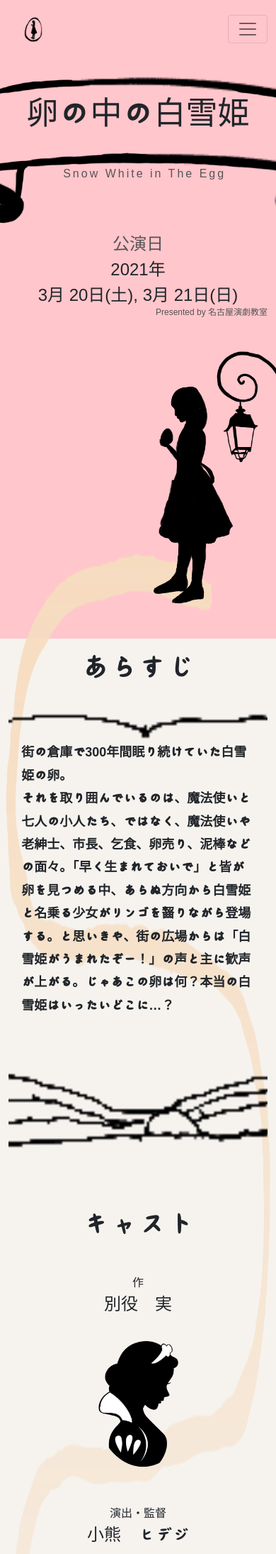
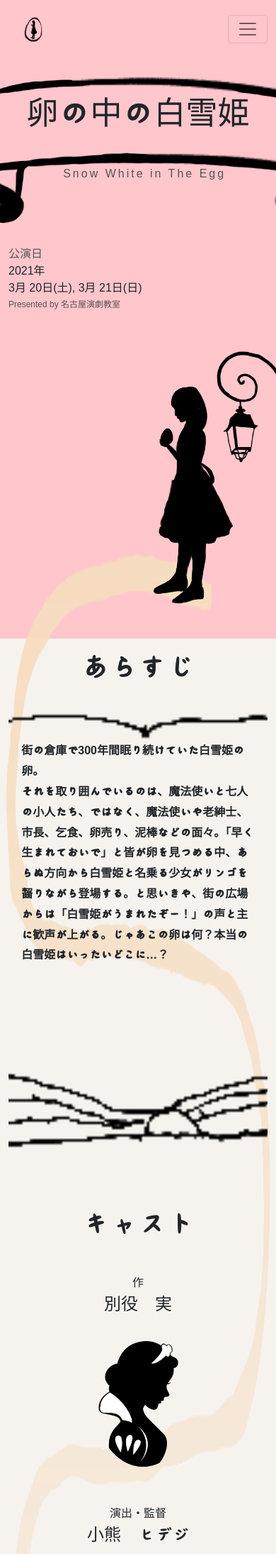
Before and after one commit to seiichiroito/snow-white, a Jekyll site: the page built from index.html, in a window 390 px wide. Shown: the top 2190 px of the page at 71% size. Built offline with Jekyll 4.4.1, drawn with Linux system fonts in a browser that asks for light colours; nearby versions of some CDN libraries; some web fonts are replaced.

Commit message:
Restyle hero and summary for mobile

```diff
--- a/_sass/style.scss
+++ b/_sass/style.scss
@@ -84,8 +84,8 @@ body {
   }
   // Main
   &__main {
-    text-align: center;
-    font-size: 24px;
+    margin-top: 20px;
+    font-size: 16px;
     line-height: 1.5;
     &--title {
       color: #555;
@@ -95,7 +95,7 @@ body {
   &__footer {
     font-size: 12px;
     color: #555;
-    text-align: end;
+    margin-top: 5px;
   }
 }
 
@@ -138,6 +138,11 @@ body {
     }
     &__sub-title {
       margin-top: 10%;
+      font-size: 20px;
+    }
+    // Main
+    &__main {
+      text-align: center;
       font-size: 20px;
     }
     // Footer
@@ -236,7 +241,7 @@ body {
     background-position: center;
     background-size: cover;
     height: 75vh;
-    font-size: 18px;
+    font-size: 16px;
     line-height: 1.8;
     font-weight: 700;
     padding: 15% 5%;
@@ -249,7 +254,7 @@ body {
 @media (min-width: 768px) {
   .summary {
     &__main {
-      font-size: 24px;
+      font-size: 22px;
       padding: 8% 15%;
     }
   }
```
